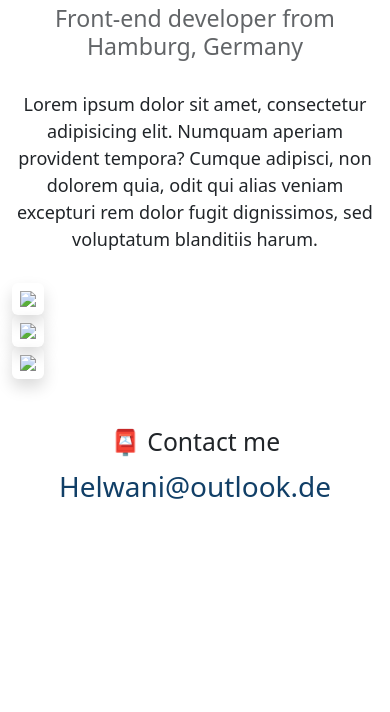
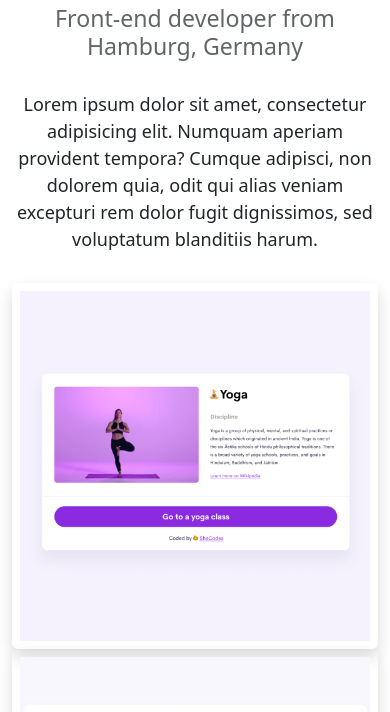
Before and after one commit to Alaa-3/Responsive-Workshop, a plain HTML site: page about.html in a window 390 px wide. Shown: the part 132-844 px from the top of the page. Drawn offline with nearby package versions, Linux system fonts and the light colour scheme.

Commit message:
Updated the images and Added Responsive media querie

```diff
--- a/about.html
+++ b/about.html
@@ -4,7 +4,7 @@
     <meta charset="UTF-8" />
     <meta http-equiv="X-UA-Compatible" content="IE=edge" />
     <meta name="viewport" content="width=device-width, initial-scale=1.0" />
-    <link rel="stylesheet" href="src/style.css" />
+    <link rel="stylesheet" href="/src/style.css" />
     <link
       rel="stylesheet"
       href="https://cdn.jsdelivr.net/npm/bootstrap@5.3.3/dist/css/bootstrap.min.css
@@ -59,13 +59,13 @@
     <div class="container">
       <div class="row">
         <div class="col-sm-4">
-          <img src="images/yoga.png" class="img-fluid p-2 shadow rounded" />
+          <img src="/images/l3jP-yoga.png" class="img-fluid p-2 shadow rounded" />
         </div>
         <div class="col-sm-4">
-          <img src="images/weather.png" class="img-fluid p-2 shadow rounded" />
+          <img src="/images/jxM9-weather.png" class="img-fluid p-2 shadow rounded" />
         </div>
         <div class="col-sm-4">
-          <img src="images/yogurt.png" class="img-fluid p-2 shadow rounded" />
+          <img src="/images/WgM8-yogurt.png" class="img-fluid p-2 shadow rounded" />
         </div>
       </div>
     </div>
--- a/src/style.css
+++ b/src/style.css
@@ -92,3 +92,9 @@ p {
 .mb-5 {
   margin-bottom: 3rem !important;
 }
+
+@media (max-width: 400px) {
+  .primary-link {
+    display: none;
+  }
+}
```
Also changed, not shown: index.html (+1 -1 lines).
